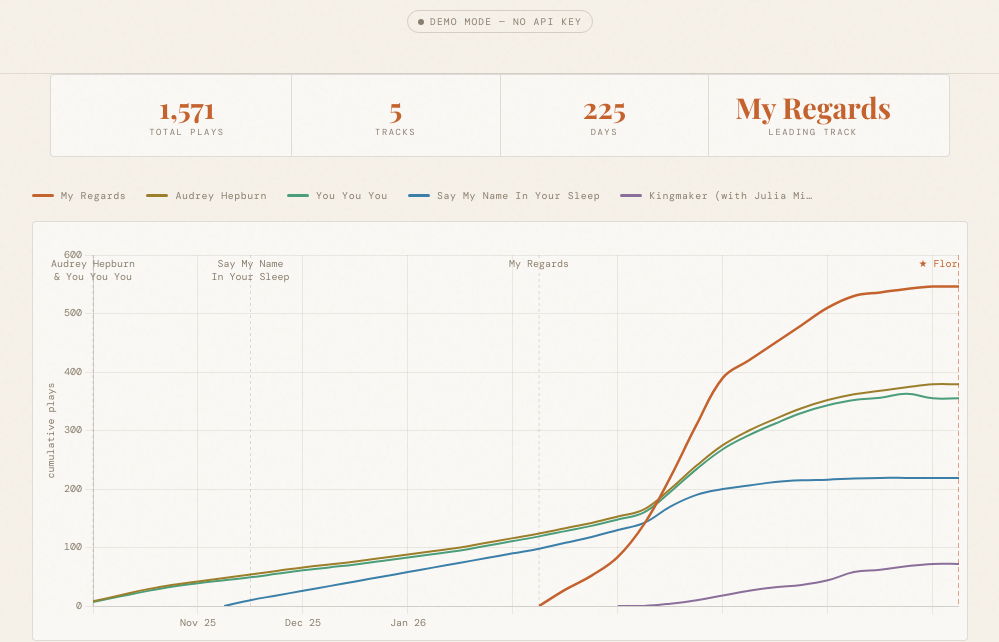
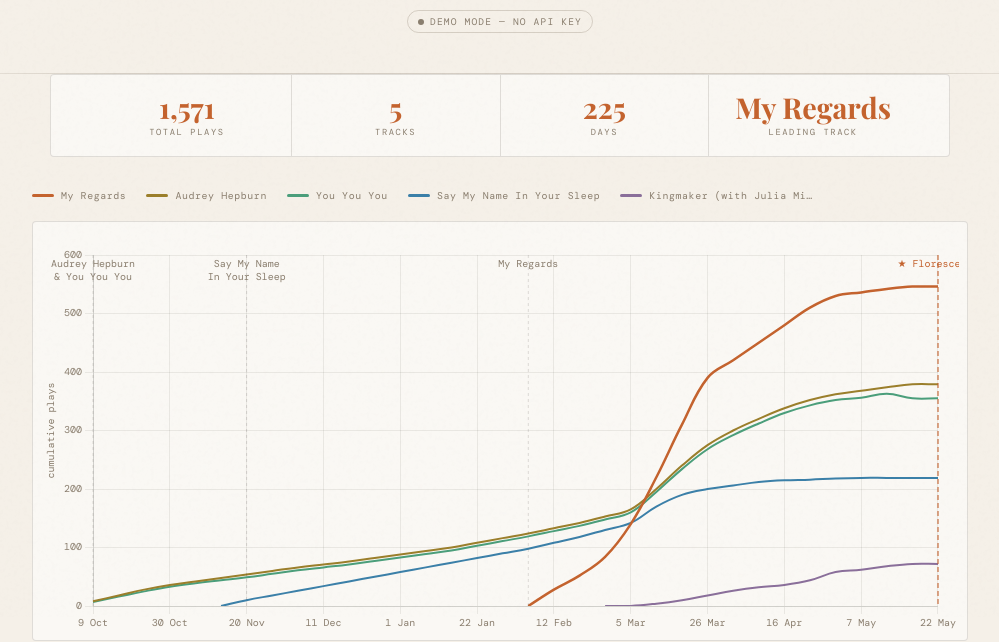
Before and after one commit to mmsge/markescence, a plain HTML site: page index.html in a window 1280 px wide. Shown: the part 183-825 px from the top of the page, without its empty margins (140-1139 px from the left). Drawn offline with nearby package versions, Linux system fonts and the light colour scheme; a web font is replaced by a local one.

Commit message:
feat(chart): denser x-axis dates and proactive track-unlock on date flip
- Replace month-boundary-only ticks with day+month labels (e.g. '9 Oct')
  and raise maxTicksLimit 9→14 so dates appear all along the bottom axis
- Move refreshActiveView() outside the newPlays guard so every successful
  poll checks whether midnight has crossed and new tracks should unlock —
  ensures album tracks appear the moment the clock hits 22 May without
  waiting for the first scrobble
- refreshActiveView() now also calls updateStats() / updateTrackTable()
  on track-set change so the stats row and tracklist update immediately

Co-Authored-By: Claude Sonnet 4.6 <noreply@anthropic.com>

```diff
--- a/index.html
+++ b/index.html
@@ -761,18 +761,14 @@ function buildChart() {
           ticks: {
             color: labelColor,
             font: { family: "'DM Mono', monospace", size: 10 },
-            maxTicksLimit: 9,
+            maxTicksLimit: 14,
             autoSkip: true,
             maxRotation: 0,
             callback(val, idx) {
-              // show month boundaries only
               const date = labels[idx];
               if (!date) return '';
-              const d = new Date(date);
-              const isMonthStart = d.getDate() <= 7;
-              return isMonthStart
-                ? d.toLocaleDateString('en-GB', { month: 'short', year: '2-digit' })
-                : '';
+              const d = new Date(date + 'T12:00:00'); // noon avoids DST edge
+              return d.toLocaleDateString('en-GB', { day: 'numeric', month: 'short' });
             }
           },
           grid: { color: gridColor, drawBorder: false }
@@ -902,10 +898,12 @@ async function fetchRecentScrobbles() {
       }
     }
 
+    // Always re-evaluate active tracks — catches the date crossing midnight
+    // (e.g. May 22 album drop) even before the first new scrobble arrives.
+    refreshActiveView();
+
     if (newPlays > 0) {
       lastScrobbleTs = maxTs;
-      // Re-evaluate active tracks (date may have crossed midnight)
-      refreshActiveView();
       updateChartWithLive();
       updateStats();
       updateTrackTable();
@@ -943,6 +941,10 @@ function refreshActiveView() {
     if (chart) { chart.destroy(); chart = null; }
     buildChart();
     buildLegend();
+    // Also refresh stats and table so track count / leading track update
+    // the moment the new set unlocks (even before a scrobble arrives).
+    updateStats();
+    updateTrackTable();
   }
 }
 
```
